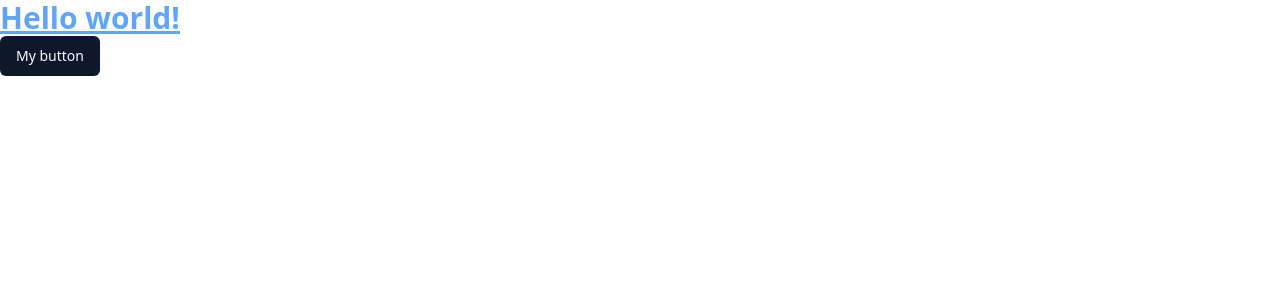
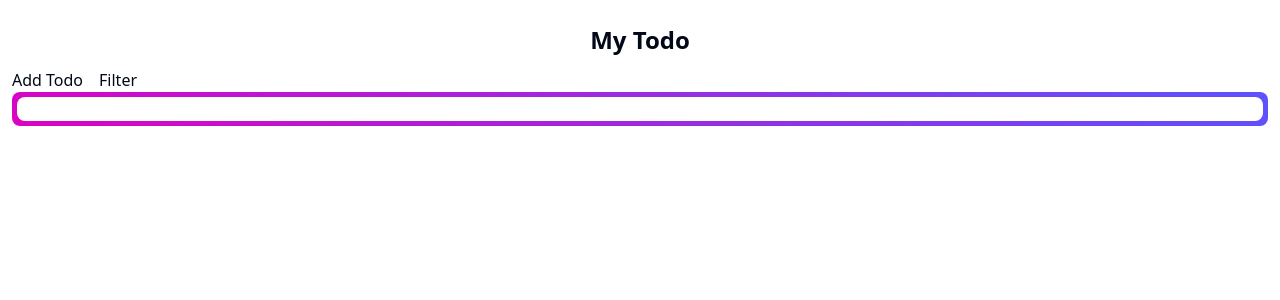
Before and after one commit to shahadat52/React_Redux_Shadcn, a React (Vite) app: page / in a window 1280 px wide. Shown: the top 300 px of the page. Built offline with nearby package versions, Linux system fonts and the light colour scheme.

Commit message:
todo container and hoc container added

```diff
--- a/package.json
+++ b/package.json
@@ -11,11 +11,13 @@
   },
   "dependencies": {
     "@radix-ui/react-slot": "^1.0.2",
+    "@reduxjs/toolkit": "^2.0.1",
     "class-variance-authority": "^0.7.0",
     "clsx": "^2.1.0",
     "lucide-react": "^0.309.0",
     "react": "^18.2.0",
     "react-dom": "^18.2.0",
+    "react-redux": "^9.0.4",
     "tailwind-merge": "^2.2.0",
     "tailwindcss-animate": "^1.0.7"
   },
--- a/src/App.tsx
+++ b/src/App.tsx
@@ -1,13 +1,11 @@
-import { Button } from "./components/ui/button"
+import Todo from "./pages/Todo"
+
 
 
 function App() {
   return (
     <>
-      <h1 className="text-3xl font-bold text-blue-400 underline">
-      Hello world!
-    </h1>
-    <Button>My button</Button>
+      <Todo />
     </>
   )
 }
--- /dev/null
+++ b/src/components/todo/todoCard.tsx
@@ -0,0 +1,9 @@
+
+const TodoCard = () => {
+    return (
+       <>
+       </>
+    );
+};
+
+export default TodoCard;
--- /dev/null
+++ b/src/components/todo/todoContainer.tsx
@@ -0,0 +1,25 @@
+import TodoCard from "./todoCard";
+
+const TodoContainer = () => {
+    return (
+        <div className="p-3">
+            <h1 className="text-center py-3 text-2xl font-semibold">My Todo</h1>
+            <div className="space-x-4">
+                <button>Add Todo</button>
+                <button>Filter</button>
+            </div>
+            <div className="bg-primary-gradient h-full rounded-lg p-[5px] space-y-2">
+                <div className="bg-white rounded-lg">
+                    <div className="p-3">
+                        {/* <div className="text-center bg-white w-full rounded-md "> <p className="p-2">There is no task pending</p></div> */}
+                        <TodoCard />
+                        <TodoCard />
+                        <TodoCard />
+                    </div>
+                </div>
+            </div>
+        </div>
+    );
+};
+
+export default TodoContainer;
--- /dev/null
+++ b/src/components/ui/Container.tsx
@@ -0,0 +1,14 @@
+import { ReactNode } from "react";
+
+type TContainerProps = {
+    children: ReactNode
+}
+const Container = ({ children }: TContainerProps) => {
+    return (
+        <div className="h-full max-w-7xl mx-auto">
+            {children}
+        </div>
+    );
+};
+
+export default Container;
--- a/src/main.tsx
+++ b/src/main.tsx
@@ -2,9 +2,13 @@
 import ReactDOM from 'react-dom/client'
 import App from './App.tsx'
 import './index.css'
+import { Provider } from 'react-redux'
+import { store } from './redux/store.ts'
 
 ReactDOM.createRoot(document.getElementById('root')!).render(
   <React.StrictMode>
-    <App />
+    <Provider store={store}>
+      <App />
+    </Provider>
   </React.StrictMode>,
 )
--- /dev/null
+++ b/src/pages/Todo.tsx
@@ -0,0 +1,12 @@
+import TodoContainer from "@/components/todo/todoContainer";
+import Container from "@/components/ui/Container";
+
+const Todo = () => {
+    return (
+        <Container>
+            <TodoContainer />
+        </Container>
+    );
+};
+
+export default Todo;
--- /dev/null
+++ b/src/redux/features/todoSlice.ts
@@ -0,0 +1,15 @@
+import { createSlice } from "@reduxjs/toolkit/react"
+
+
+const initialState = {
+    todos: []
+}
+const todoSlice = createSlice({
+    name: 'todo',
+    initialState,
+    reducers: {}
+
+})
+
+// export const {task} = todoSlice.actions
+export default todoSlice.reducer
--- /dev/null
+++ b/src/redux/hooks.ts
@@ -0,0 +1,6 @@
+import { useDispatch, useSelector } from 'react-redux'
+import type { TypedUseSelectorHook } from 'react-redux'
+import type { RootState, AppDispatch } from './store'
+
+export const useAppDispatch: () => AppDispatch = useDispatch
+export const useAppSelector: TypedUseSelectorHook<RootState> = useSelector
--- /dev/null
+++ b/src/redux/store.ts
@@ -0,0 +1,11 @@
+import { configureStore } from "@reduxjs/toolkit";
+import todoReducer from './features/todoSlice'
+export const store = configureStore({
+    reducer: {
+        todo: todoReducer
+    },
+    // devTools: false
+})
+
+export type RootState = ReturnType<typeof store.getState>
+export type AppDispatch = typeof store.dispatch
--- a/tailwind.config.js
+++ b/tailwind.config.js
@@ -71,6 +71,9 @@
         "accordion-down": "accordion-down 0.2s ease-out",
         "accordion-up": "accordion-up 0.2s ease-out",
       },
+      backgroundImage: {
+        'primary-gradient': 'linear-gradient(30deg, #DC02C3, #5C53FE)',
+      }
     },
   },
   plugins: [require("tailwindcss-animate")],
```
Also changed, not shown: 1 other file (tests, documents, lock files or other folders).
